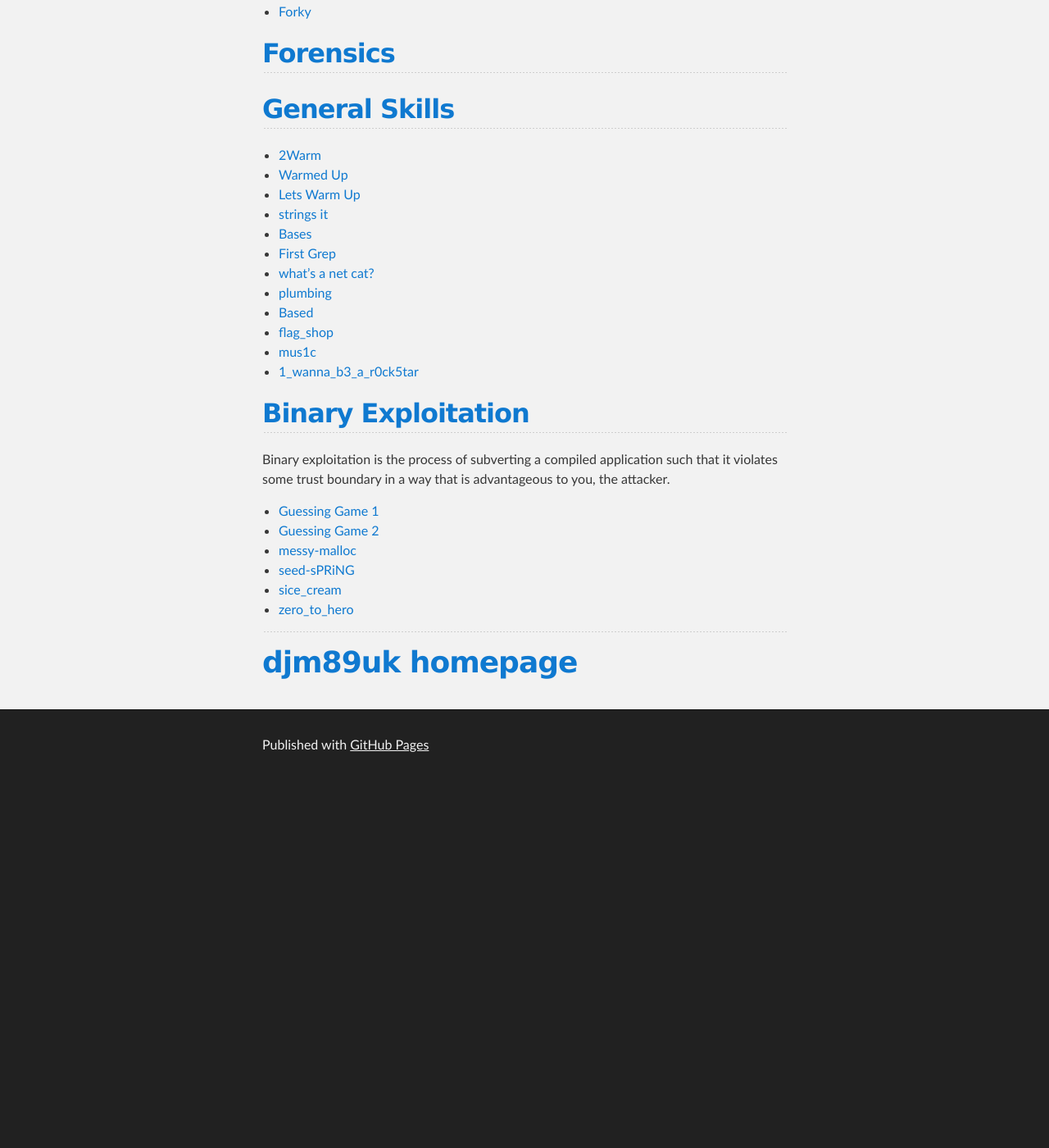
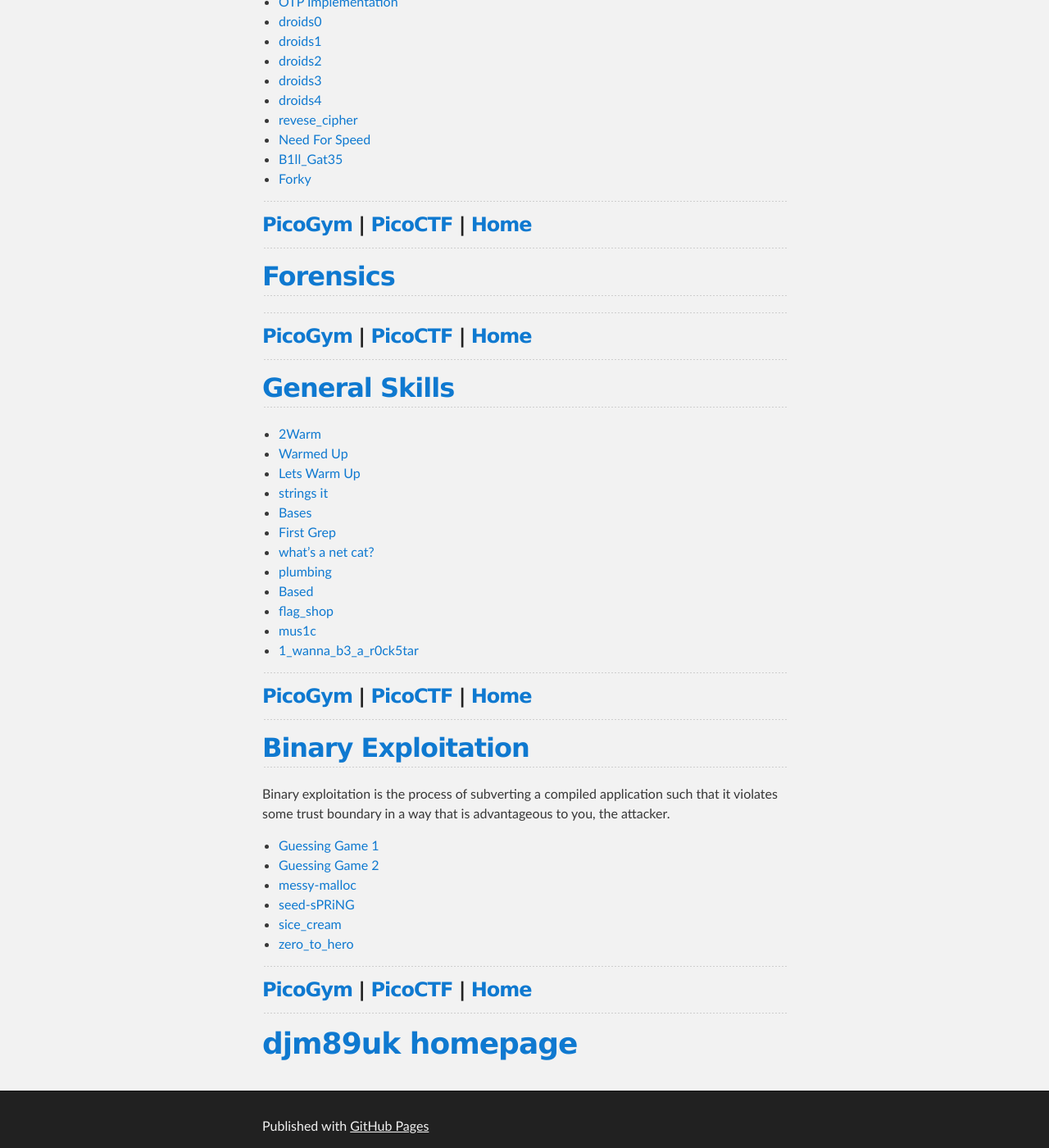
Before and after one commit to djm89uk/djm89uk.github.io, a Jekyll site: the page built from picogym.md, in a window 1280 px wide and 1400 px high, scrolled down 1570 px. Shown: the whole window at 82% size. Built offline with Jekyll 4.4.1, drawn with Linux system fonts in a browser that asks for light colours; our own code applies the rules of GitHub Pages for plain Markdown files; Markdown is read by kramdown in place of the engine named in the settings; before the commit the page ends 2525 px from its top, so only the background shows below that; some of the changed text lies outside the part shown.

Commit message:
Update picogym.md

```diff
--- a/picogym.md
+++ b/picogym.md
@@ -1,6 +1,12 @@
 # [PicoCTF](./picoctf.md) PicoGym
 
 picoCTF provides a practice CTF environment called picoGym to allow individuals to work on their CTF skills outside of a formal CTF event.
+
+---
+
+### [PicoGym](./picogym.md) | [PicoCTF](./picoctf.md) | [Home](./index.md)
+
+---
 
 ## [Web Exploitation](./picogym_we.md)
 
@@ -20,7 +26,19 @@ Web Exploitation entails the manipulation of websites and web hosted services us
 - [Java Script Kiddie](./picogym_we.md#java-script-kiddie)
 - [Java Script Kiddie 2](./picogym_we.md#java-script-kiddie-2)
 
+---
+
+### [PicoGym](./picogym.md) | [PicoCTF](./picoctf.md) | [Home](./index.md)
+
+---
+
 ## [Cryptography](./picogym_c.md)
+
+---
+
+### [PicoGym](./picogym.md) | [PicoCTF](./picoctf.md) | [Home](./index.md)
+
+---
 
 ## [Reverse Engineering](./picogym_re.md)
 
@@ -49,8 +67,19 @@ Reverse engineering entails taking a software system and analyzing it to trace i
 - [B1ll_Gat35](./picogym_re.md#b1ll-gat35)
 - [Forky](./picogym_re.md#forky)
 
+---
+
+### [PicoGym](./picogym.md) | [PicoCTF](./picoctf.md) | [Home](./index.md)
+
+---
+
 ## [Forensics](./picogym_f.md)
 
+---
+
+### [PicoGym](./picogym.md) | [PicoCTF](./picoctf.md) | [Home](./index.md)
+
+---
 ## [General Skills](./picogym_gs.md)
 
 - [2Warm](./picogym_gs.md#two-warm)
@@ -66,6 +95,12 @@ Reverse engineering entails taking a software system and analyzing it to trace i
 - [mus1c](./picogym_gs.md#mus1c)
 - [1_wanna_b3_a_r0ck5tar](./picogym_gs.md#i-wanna-b3-a-r0ck5tar)
 
+---
+
+### [PicoGym](./picogym.md) | [PicoCTF](./picoctf.md) | [Home](./index.md)
+
+---
+
 ## [Binary Exploitation](./picogym_be.md)
 
 Binary exploitation is the process of subverting a compiled application such that it violates some trust boundary in a way that is advantageous to you, the attacker.
@@ -79,4 +114,8 @@ Binary exploitation is the process of subverting a compiled application such tha
 
 ---
 
+### [PicoGym](./picogym.md) | [PicoCTF](./picoctf.md) | [Home](./index.md)
+
+---
+
 # [djm89uk homepage](./index.md)
```
